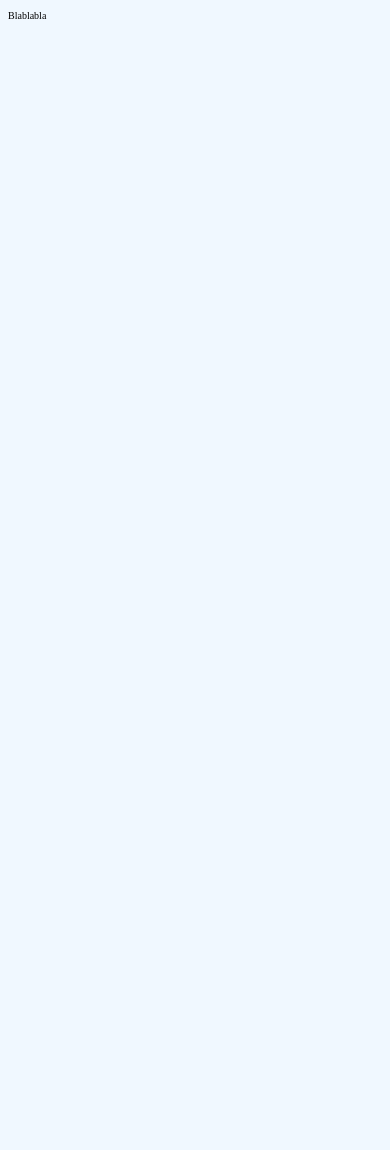
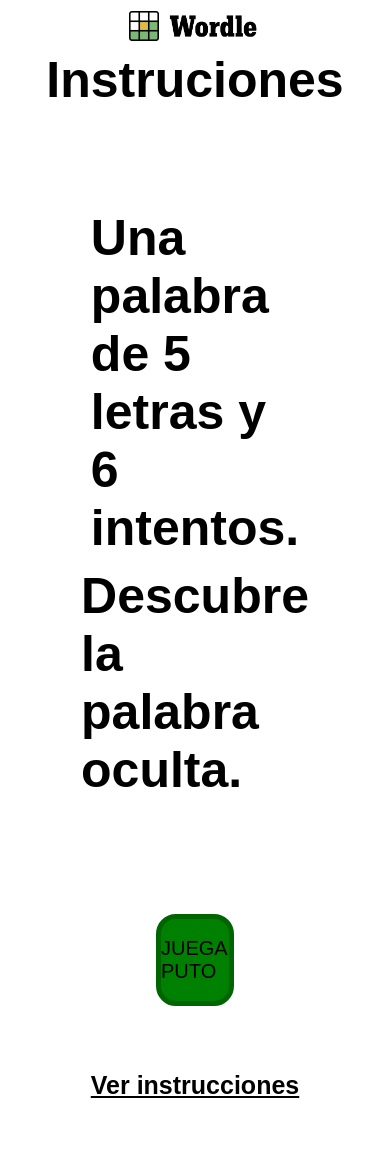
Before and after one commit to OreunGZ/Final_Project_Wordle_Website, a plain HTML site: page index.html in a window 390 px wide. Before the commit the page ends 844 px from the top, so only its background shows below. Drawn offline with Linux system fonts and the light colour scheme.

Commit message:
Normas pequeña (No responsive (Pronto))

```diff
--- /dev/null
+++ b/css/instrucciones_pequeñas.css
@@ -0,0 +1,115 @@
+* {
+   margin: 0;
+   padding: 0;
+   box-sizing: border-box;
+   font-family: Arial, Helvetica, sans-serif;
+}
+
+/* GAMEPAGE/TITLE */
+
+.title {
+    display: flex;
+    align-items: center;
+    justify-content: center;
+    gap: 0.85rem;
+    padding: 1.1rem 1.1rem 5vh 1.1rem;
+}
+.title img:first-child {
+    height: 7rem;
+    width: auto;
+}
+.title img:last-child {
+    height: 8rem;
+    width: auto;
+}
+.subtitle > h1{
+    display: flex;
+    justify-content: center;
+    font-size: 50px;
+
+}
+/* Instruciones */
+.instructions > h1{
+    display: flex;
+    justify-content: center;
+    align-items: center;
+    font-size: 50px;
+    flex-direction: column;
+    gap: 10px;
+    padding: 100px;
+}
+
+/* boton juego */
+.btn_play > p{
+    font-size: 20px;
+    display: flex;
+    justify-content: center;
+    align-items: center;
+    background-color: green;
+    padding: 18px 0 18px 0;
+    margin: 15px 40vw 15px 40vw;
+    border: 5px solid darkgreen;
+    border-radius: 20px;
+}
+
+/* instrucciones avanzadas */
+.instrucciones{
+    display: flex;
+    justify-content: center;
+    padding: 50px;
+    font-size: 25px;
+    font-weight: bold;
+    text-decoration: underline;
+}
+
+
+/* MEDIAQUIERi */
+/* Tablets */
+@media (max-width: 720px) {
+    html {
+        font-size: 12px;
+    }
+    .title img:first-child {
+        height: 5rem;
+    }
+    .title img:last-child {
+        height: 6rem;
+    }
+
+}
+
+/* Movile */
+@media (max-width: 480px) {
+    html {
+        font-size: 10px;
+    }
+    .title {
+        padding: 0.8rem;
+        gap: 0.5rem;
+    }
+    .title img:first-child {
+        height: 3rem;
+    }
+    .title img:last-child {
+        height: 3.5rem;
+    }
+    .Keyboard {
+        margin-top: 2vh;
+        gap: 0.3rem;
+    }
+    .desktop-keyboard {
+        display: none;
+    }
+    .mobile-keyboard {
+        display: flex;
+    }
+    .mobile-keyboard .Square {
+        width: 3.8rem;
+        height: 3.8rem;
+        font-size: 1.4rem;
+    }
+    .mobile-keyboard .Element {
+        flex-wrap: nowrap;
+        justify-content: center;
+        gap: 0.3rem;
+    }
--- a/index.html
+++ b/index.html
@@ -4,9 +4,31 @@
     <meta charset="UTF-8">
     <meta name="viewport" content="width=device-width, initial-scale=1.0">
     <title>Document</title>
-    <link rel="stylesheet" href="css/style.css">
+    <link rel="stylesheet" href="css/instrucciones_pequeñas.css">
 </head>
 <body>
-    <p>Blablabla</p>
+    <section class="title">
+        <img src="img/Wordle_Logo_ICONO.png" alt="">
+        <img src="img/Wordle_Logo_TEXTO.png" alt="">
+    </section>
+
+    <section class="subtitle">
+        <h1>Instruciones</h1>
+    </section>
+
+    <section class="instructions">
+        <h1>
+            <p>Una palabra de 5 letras y 6 intentos.</p>
+            <p>Descubre la palabra oculta.</p>
+        </h1>
+    </section>
+
+    <div class="btn_play">
+        <p>JUEGA PUTO</p>
+    </div>
+
+    <section class="instrucciones">
+        <p>Ver instrucciones</p>
+    </section>
 </body>
 </html>
```
